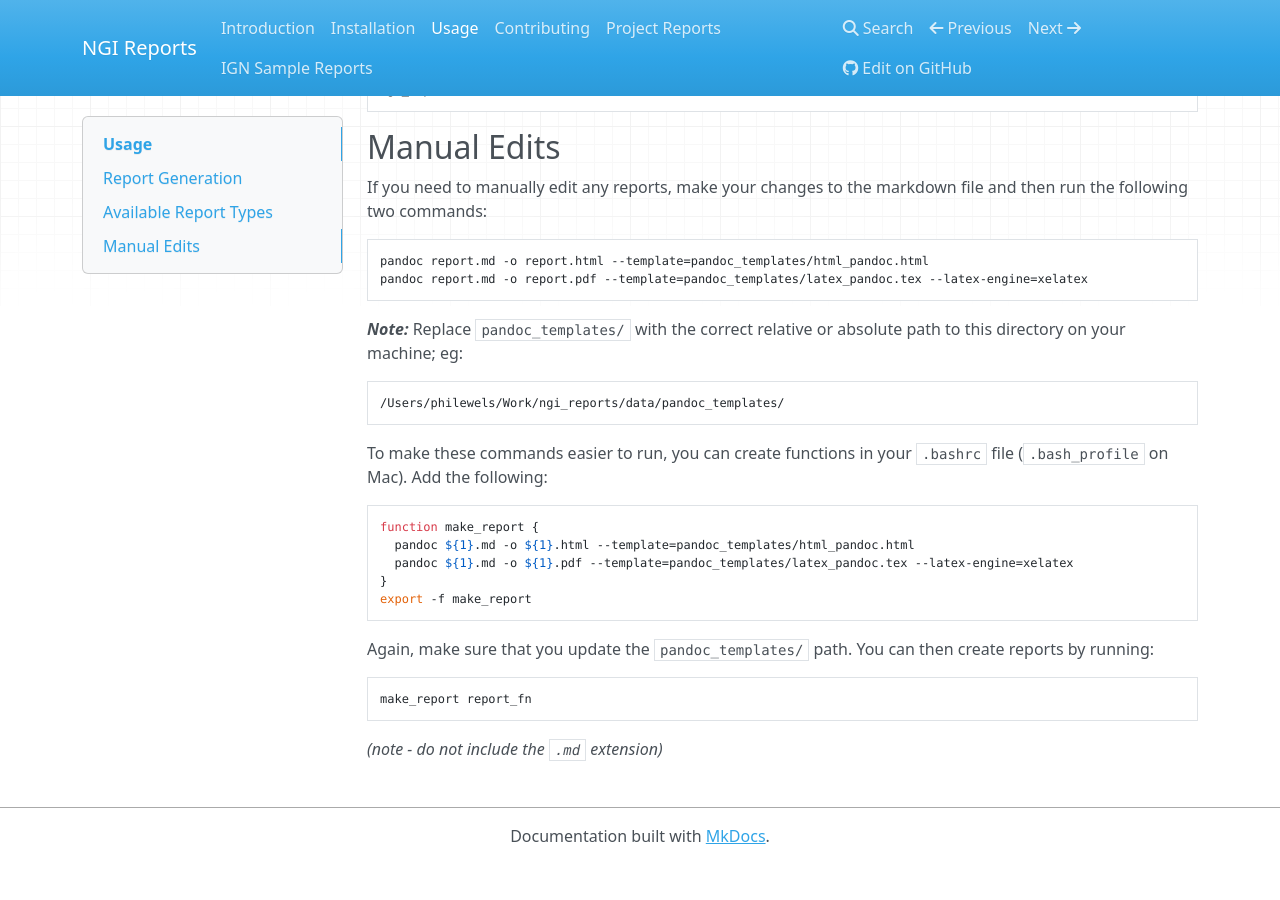
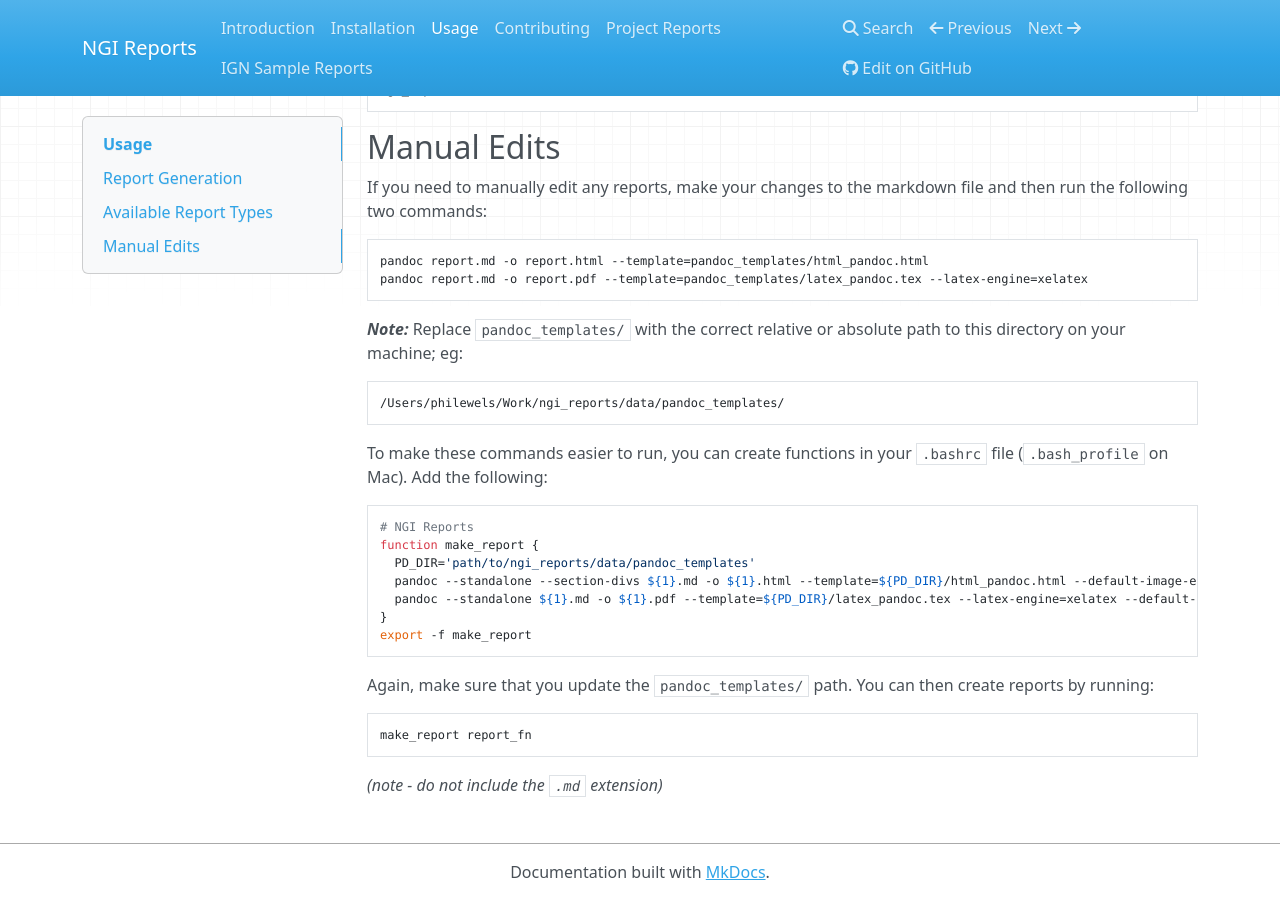
Before and after one commit to NationalGenomicsInfrastructure/ngi_reports, an MkDocs documentation site: the page built from docs/usage.md, in a window 1280 px wide and 900 px high, scrolled down 609 px. Built offline with MkDocs 1.6.1, drawn with Linux system fonts in a browser that asks for light colours; nearby versions of some CDN libraries; old or Windows-style settings are respelled for this version of MkDocs; before the commit the page ends 1473 px from its top, so only the background shows below that.

Commit message:
Minor docs updates

````diff
--- a/docs/usage.md
+++ b/docs/usage.md
@@ -49,9 +49,11 @@ To make these commands easier to run, you can create functions in your `.bashrc`
 (`.bash_profile` on Mac). Add the following:
 
 ```bash
+# NGI Reports
 function make_report {
-  pandoc ${1}.md -o ${1}.html --template=pandoc_templates/html_pandoc.html
-  pandoc ${1}.md -o ${1}.pdf --template=pandoc_templates/latex_pandoc.tex --latex-engine=xelatex
+  PD_DIR='path/to/ngi_reports/data/pandoc_templates'
+  pandoc --standalone --section-divs ${1}.md -o ${1}.html --template=${PD_DIR}/html_pandoc.html --default-image-extension=png --filter ${PD_DIR}/pandoc_filters.py -V template_dir=${PD_DIR}/ ${2}
+  pandoc --standalone ${1}.md -o ${1}.pdf --template=${PD_DIR}/latex_pandoc.tex --latex-engine=xelatex --default-image-extension=pdf --filter ${PD_DIR}/pandoc_filters.py -V template_dir=${PD_DIR}/ ${2}
 }
 export -f make_report
 ```
````
Also changed, not shown: docs/installation.md (+4 -2 lines).
